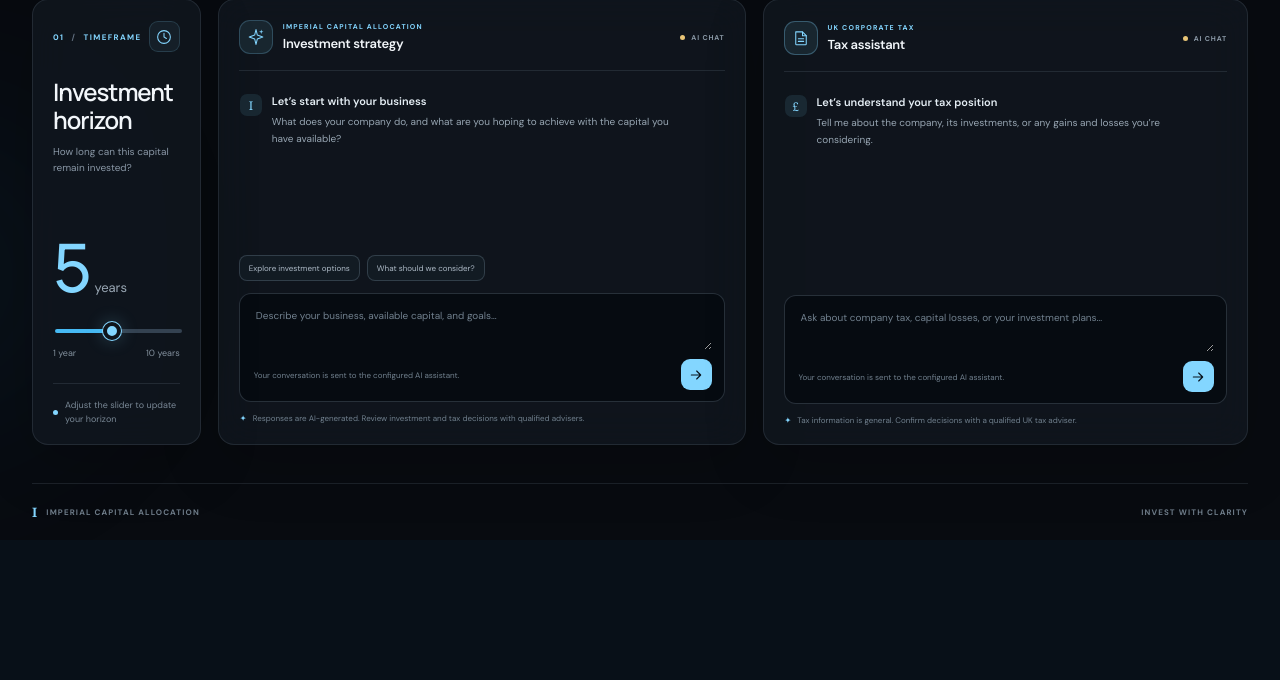
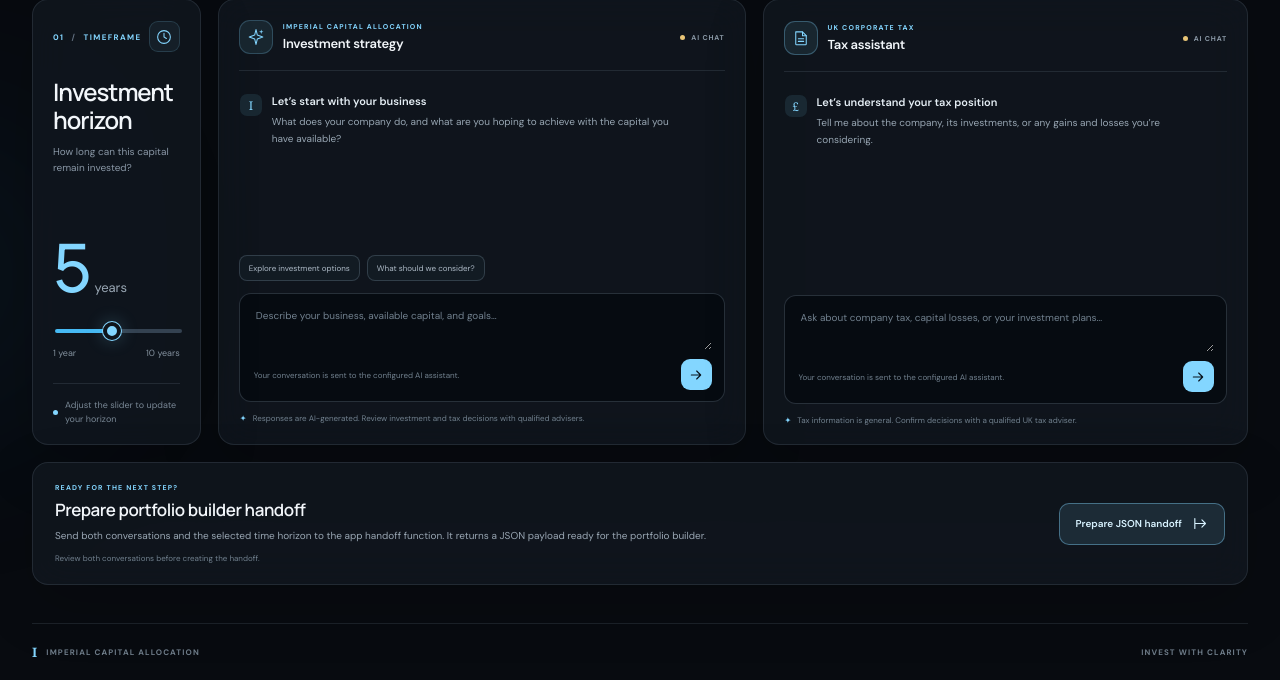
Before and after one commit to LilyFlowerTea/ms-hack, a FastAPI app: page / in a window 1280 px wide. Shown: the part 342-1022 px from the top of the page. Before the commit the page ends 859 px from the top, so only its background shows below. Run offline with FastAPI, Linux system fonts and the light colour scheme.

Commit message:
Update index.html

```diff
--- a/templates/index.html
+++ b/templates/index.html
@@ -101,6 +101,23 @@
           <p class="assistant-note"><span aria-hidden="true">✦</span> Tax information is general. Confirm decisions with a qualified UK tax adviser.</p>
         </section>
       </div>
+
+      <section class="handoff-panel panel" aria-labelledby="handoff-title">
+        <div class="handoff-copy">
+          <p class="section-kicker">READY FOR THE NEXT STEP?</p>
+          <h2 id="handoff-title">Prepare portfolio builder handoff</h2>
+          <p>Send both conversations and the selected time horizon to the app handoff function. It returns a JSON payload ready for the portfolio builder.</p>
+          <span id="handoff-status" aria-live="polite">Review both conversations before creating the handoff.</span>
+        </div>
+        <button id="create-handoff" class="handoff-button" type="button">
+          Prepare JSON handoff
+          <svg viewBox="0 0 24 24" fill="none" aria-hidden="true"><path d="M5 12h14m0 0-5-5m5 5-5 5M4 5v14" stroke="currentColor" stroke-width="1.6" stroke-linecap="round" stroke-linejoin="round"/></svg>
+        </button>
+        <div class="handoff-output" id="handoff-output" hidden>
+          <div class="handoff-output-heading"><span>JSON payload</span><button id="copy-handoff" type="button" disabled>Copy JSON</button></div>
+          <pre id="handoff-json"></pre>
+        </div>
+      </section>
     </section>
 
     <footer class="footer"><span><span class="footer-mark">I</span> IMPERIAL CAPITAL ALLOCATION</span><span>INVEST WITH CLARITY</span></footer>
```
